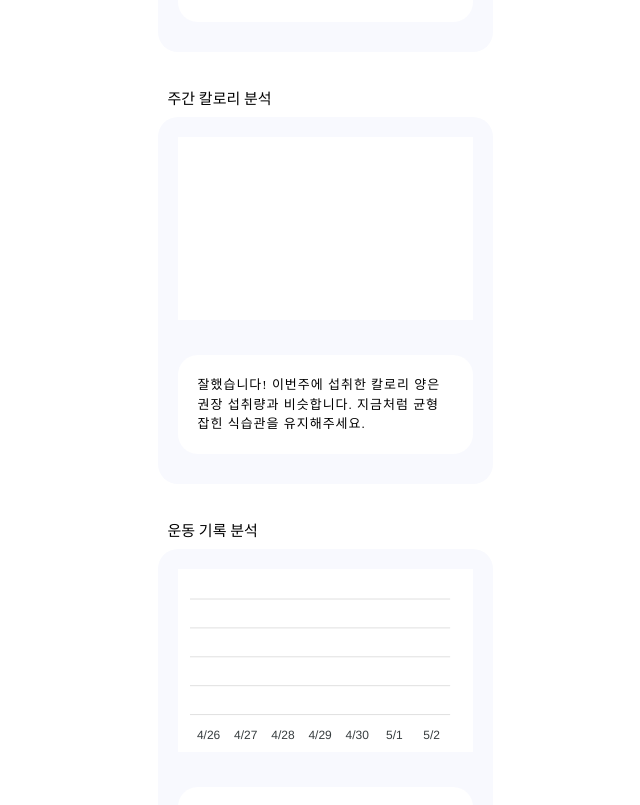
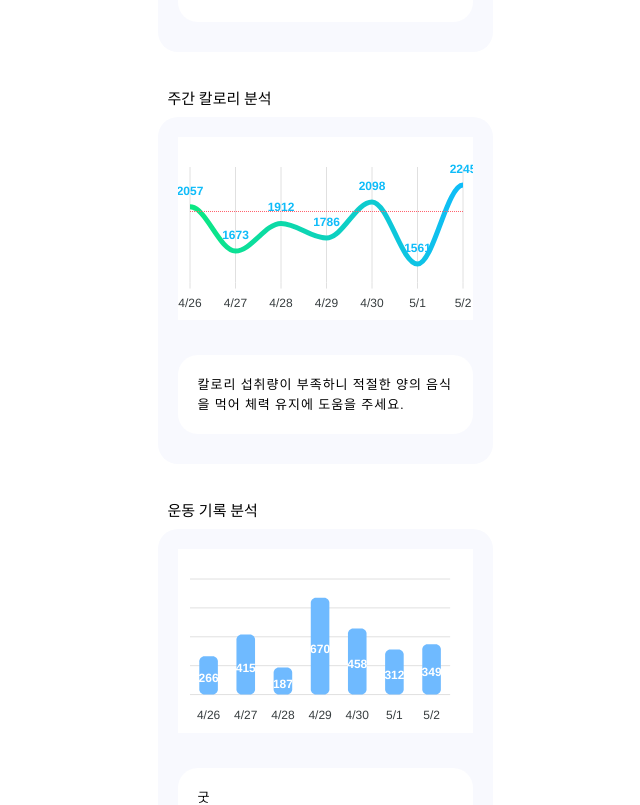
Before and after one commit to kookmin-sw/capstone-2023-11, a React (Create React App) app in the folder web_frontend/: page /senior/summary in a window 1280 px wide. Shown: the part 780-1585 px from the top of the page, without its empty margins (315-955 px from the left). Built offline with nearby package versions, Linux system fonts and the light colour scheme; no server answers; a web font is replaced by a local one.

Commit message:
[fix] 예시 출력 상황 추가

```diff
--- a/web_frontend/src/pages/SeniorSummaryPage.tsx
+++ b/web_frontend/src/pages/SeniorSummaryPage.tsx
@@ -62,6 +62,8 @@ function SeniorSummaryPage() {
       ) {
         setExample(true);
       }
+    } else {
+      setExample(true);
     }
   }, [data]);
   return (
```
